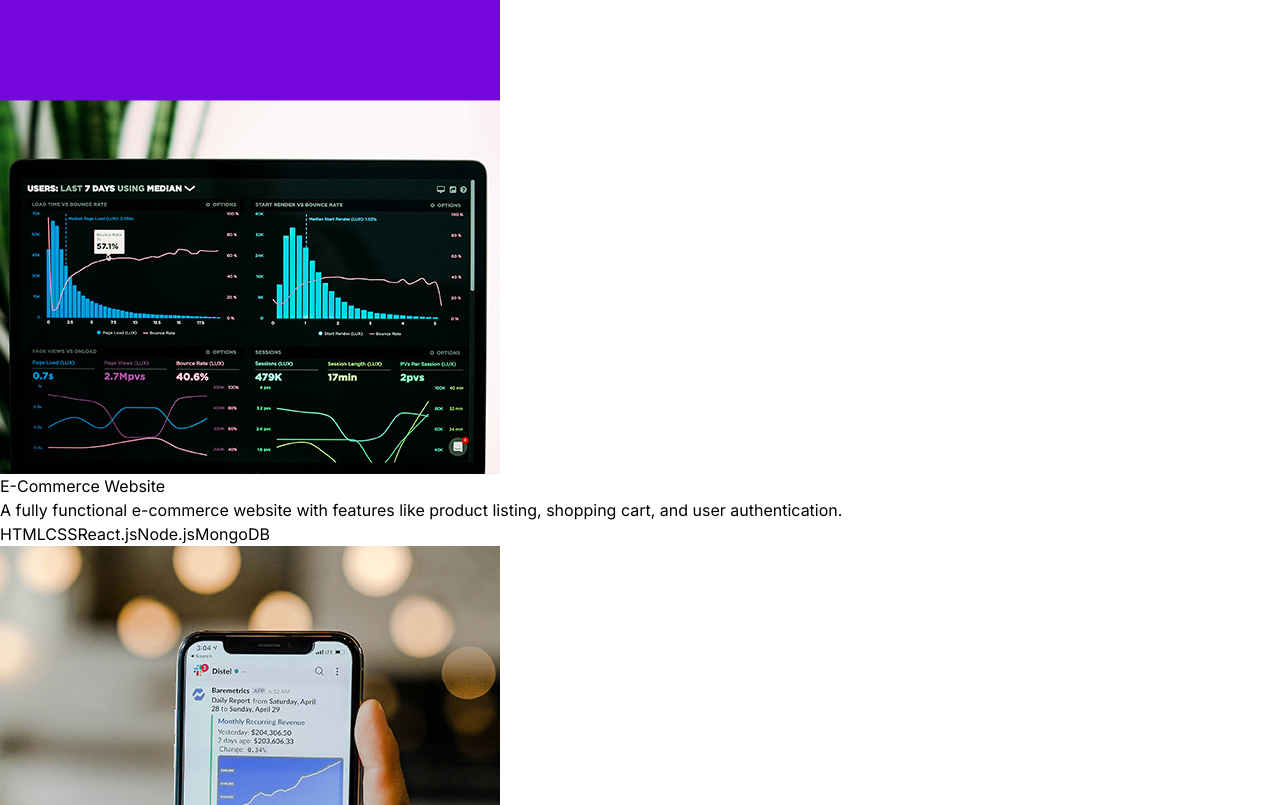
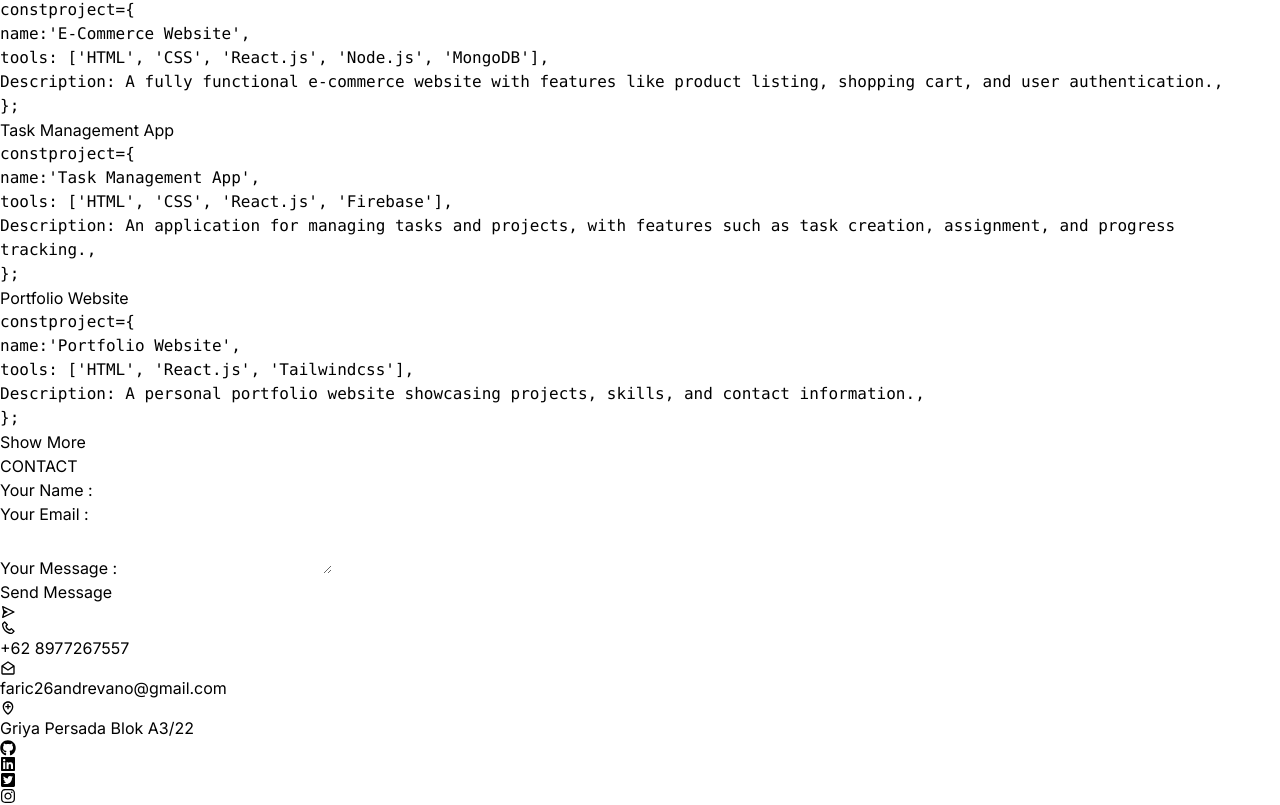
Before and after one commit to faricandrevano/portfolio, a React (Vite) app: page / in a window 1280 px wide. Shown: the part 2235-3040 px from the top of the page. Built offline with nearby package versions, Linux system fonts and the light colour scheme.

Commit message:
modified contact,Projects section

```diff
--- a/package.json
+++ b/package.json
@@ -10,6 +10,7 @@
     "preview": "vite preview"
   },
   "dependencies": {
+    "@emailjs/browser": "^4.3.3",
     "framer-motion": "^11.2.10",
     "react": "^18.2.0",
     "react-dom": "^18.2.0",
--- a/src/components/Contact.jsx
+++ b/src/components/Contact.jsx
@@ -1,13 +1,66 @@
 import { CONTACT } from "../constants"
-
+import { motion } from "framer-motion"
+import { BiSend,BiLocationPlus,BiPhone,BiEnvelopeOpen } from "react-icons/bi"
+import { FaLinkedin,FaGithub,FaTwitterSquare,FaInstagram } from 'react-icons/fa';
+import emailjs from '@emailjs/browser'
 function Contact() {
   return (
     <div className="border-b border-neutral-900 pb-20">
-        <h1 className="my-10 text-center text-4xl">CONTACT ME</h1>
-        <div className="text-center tracking-tighter">
-            <p className="my-4">{CONTACT.address}</p>
-            <p className="my-4">{CONTACT.phoneNo}</p>
-            <a href="#" className="my-4 border-b">{CONTACT.email}</a>
+        <motion.h1
+        initial={{opacity: 0,y:-100}}
+        whileInView={{opacity:1,y:0}}
+        transition={{duration:1}}
+        className="my-10 text-center text-4xl">CONTACT</motion.h1>
+        <div className="flex lg:flex-row flex-col">
+          <div className="lg:w-1/2 w-full">
+              <motion.div
+              initial={{x: -100,opacity:0}}
+              whileInView={{x:0 ,opacity:1}}
+              transition={{duration:1.5}}
+              className="w-full p-4 rounded-md">
+                {/* <p className="text-sm tracking-tight text-neutral-400">If you have any questions or concerns, please don't hesitate to contact me. I am open to any work opportunities that align with my skills and interests.</p> */}
+                <div className="mb-6">
+                  <label className="pb-2 block tracking-tighter text-neutral-400">
+                      Your Name :
+                  </label>
+                  <input type="text" className="w-full rounded text-neutral-400 bg-neutral-900 outline-none px-3 py-2 focus:outline-2 focus:outline-slate-800 transition-all duration-300 border border-neutral-400"/>
+                </div>
+                <div className="mb-6">
+                  <label className="pb-2 block tracking-tighter text-neutral-400">
+                    Your Email :
+                  </label>
+                  <input type="email" className="w-full rounded text-neutral-400 bg-neutral-900 outline-none px-3 py-2 focus:outline-2 focus:outline-slate-800 transition-all duration-300 border border-neutral-400" />
+                </div>
+                <div className="mb-6">
+                  <label className="pb-2 block tracking-tighter text-neutral-400">
+                      Your Message :
+                  </label>
+                  <textarea type="email" className="w-full rounded-md text-neutral-400 bg-neutral-900 focus:outline-2 focus:outline-slate-800 outline-none transition-all duration-300 px-3 py-2 h-32 border border-neutral-400" maxLength={500} />
+                </div>
+                <div className="">
+                    <button type="submit" className="flex items-center mx-auto bg-neutral-900 px-3 py-2 rounded-full focus:outline focus:outline-slate-900 transition-all duration-300">Send Message<span className="pl-2"><BiSend/></span></button>
+                </div>
+              </motion.div>
+          </div>
+          <div className="lg:w-1/2 w-full">
+          <motion.div
+          initial={{x: 100,opacity:0}}
+          whileInView={{x:0 ,opacity:1}}
+          transition={{duration:1.5}}
+          >
+              <div className="p-4 space-y-4 mt-8">
+                <div className="flex items-center text-lg text-neutral-400"><BiPhone/><span className="pl-2">+62 8977267557</span></div>
+                <div className="flex items-center text-lg text-neutral-400"><BiEnvelopeOpen/><span className="pl-2">faric26andrevano@gmail.com</span></div>
+                <div className="flex items-center text-lg text-neutral-400"><BiLocationPlus/><span className="pl-2">Griya Persada Blok A3/22</span></div>
+              </div>
+              <div className="flex text-3xl justify-evenly mt-10">
+                  <div><a href="https://github.com/faricandrevano" target="_blank" rel="noopener noreferrer"><FaGithub /></a></div>
+                  <div><a href="https://www.linkedin.com/in/faric-andrevano-10367a2a4/" target="_blank" rel="noopener noreferrer"><FaLinkedin /></a></div>
+                  <div><a href="https://x.com/FaricAndrevano" target="_blank" rel="noopener noreferrer"><FaTwitterSquare /></a></div>
+                  <div><a href="https://www.instagram.com/developement_wesid/" target="_blank" rel="noopener noreferrer"><FaInstagram /></a></div>
+              </div>
+            </motion.div>
+          </div>
         </div>
     </div>
   )
--- a/src/components/Experience.jsx
+++ b/src/components/Experience.jsx
@@ -28,12 +28,14 @@ function Experience() {
                         variants={animationContainer(true,index)}
                         whileInView="visible"
                         initial="hidden"
+                        viewport={{once: true}}
                         className="mb-2 text-sm text-neutral-400">{el.year}</motion.p>
                     </div>
                     <motion.div
                     variants={animationContainer(false,index)}
                     initial="hidden"
                     whileInView="visible"
+                    viewport={{once: true}}
                     className="w-full max-w-xl lg:w-3/4">
                         <h6 className="mb-2 font-semibold">{el.role} - <span className="text-sm text-purple-100">{el.company}</span></h6>
                         <p className="mb-4 text-neutral-400">{el.description}</p>
--- a/src/components/ProgressBar.jsx
+++ b/src/components/ProgressBar.jsx
@@ -2,7 +2,7 @@ import {motion, useScroll} from 'framer-motion';
 function ProgressBar() {
     const {scrollYProgress} = useScroll();
   return (
-    <motion.div style={{scaleX: scrollYProgress}} className='fixed top-0 right-0 left-0 h-2 bg-purple-500 origin-[0] z-10'></motion.div>
+    <motion.div style={{scaleX: scrollYProgress}} className='fixed top-0 right-0 left-0 h-1 bg-purple-800 origin-left z-10'></motion.div>
   )
 }
 
--- /dev/null
+++ b/src/components/ProjectCard.jsx
@@ -0,0 +1,64 @@
+import React from 'react'
+function ProjectCard({project}) {
+  return (
+    <div className="bg-[#22212c] border-[#1b2c68a0] relative rounded-lg border bg-gradient-to-r w-full">
+      <div className="flex flex-row">
+        <div className="h-[1px] w-full bg-gradient-to-r from-transparent via-pink-500 to-violet-600"></div>
+        <div className="h-[1px] w-full bg-gradient-to-r from-violet-600 to-transparent"></div>
+      </div>
+      <div className="px-4 lg:px-8 py-3 lg:py-5 relative">
+        <div className="flex flex-row space-x-1 lg:space-x-2 absolute top-1/2 -translate-y-1/2">
+          <div className="h-2 w-2 lg:h-3 lg:w-3 rounded-full bg-red-400"></div>
+          <div className="h-2 w-2 lg:h-3 lg:w-3 rounded-full bg-orange-400"></div>
+          <div className="h-2 w-2 lg:h-3 lg:w-3 rounded-full bg-green-200"></div>
+        </div>
+        <p className="text-center ml-3 text-[#16f2b3] text-base lg:text-xl">
+          {project.title}
+        </p>
+      </div>
+      <div className="overflow-hidden border-t-[2px] border-indigo-900 px-4 lg:px-8 py-4 lg:py-8">
+        <code className="font-mono text-xs md:text-sm lg:text-base">
+          <div className="blink">
+            <span className="mr-2 text-pink-500">const</span>
+            <span className="mr-2 text-white">project</span>
+            <span className="mr-2 text-pink-500">=</span>
+            <span className="text-gray-400">{'{'}</span>
+          </div>
+          <div>
+            <span className="ml-4 lg:ml-8 mr-2 text-white">name:</span>
+            <span className="text-gray-400">{`'`}</span>
+            <span className="text-amber-300">{project.title}</span>
+            <span className="text-gray-400">{`',`}</span>
+          </div>
+
+          <div className="ml-4 lg:ml-8 mr-2">
+            <span className=" text-white">tools:</span>
+            <span className="text-gray-400">{` ['`}</span>
+            {
+                project.technologies.map((el,index) => (
+                    <React.Fragment key={index}>
+                        <span className="text-amber-300">{el}</span>
+                        {
+                            project.technologies.length - 1 !== index && (
+                                <span className="text-gray-400">{`', '`}</span>
+                            )
+                        }
+                    </React.Fragment>
+                ))
+            }
+            <span className="text-gray-400">{"'],"}</span>
+          </div>
+
+          <div className="ml-4 lg:ml-8 mr-2">
+            <span className="text-white">Description:</span>
+            <span className="text-cyan-400">{' ' + project.description}</span>
+            <span className="text-gray-400">,</span>
+          </div>
+          <div><span className="text-gray-400">{`};`}</span></div>
+        </code>
+      </div>
+    </div>
+  )
+}
+
+export default ProjectCard
--- a/src/components/Projects.jsx
+++ b/src/components/Projects.jsx
@@ -1,5 +1,7 @@
 import { PROJECTS } from "../constants";
 import { motion } from "framer-motion";
+import { useState,useEffect } from "react";
+import ProjectCard from "./ProjectCard";
 const ContainerVariants = (Leftcontainer,index) => ({
     from: {
         x: Leftcontainer? -100: 100,
@@ -9,40 +11,46 @@ const ContainerVariants = (Leftcontainer,index) => ({
         x: 0,
         opacity: 1,
         transition: {
-            duration: 0.5 + index
+            duration: 1,
         }
     }
 })
 function Projects() {
+    const [countProject,setCountProject] = useState(3)
+    const [items,setItems] = useState([]);
+    const showMoreItem = () => {
+        setCountProject(prevCount => prevCount + 3)
+    }
+    useEffect(() => {
+        setItems(PROJECTS.slice(0,countProject));
+    },[countProject])
   return (
     <div className="border-b border-neutral-900 pb-4">
-        <h1 className="my-20 text-center text-4xl">Projects</h1>
+        <motion.h1
+        initial={{y: -100,opacity: 0}}
+        whileInView={{y: 0,opacity:1}}
+        transition={{duration: 1}}
+        className="my-20 text-center text-4xl">Projects</motion.h1>
         <div>
-            {PROJECTS.map((el,index) => (
-                <div key={index} className="mb-8 flex flex-wrap lg:justify-center">
-                    <div className="w-full lg:w-1/4">
-                        <motion.img
-                            variants={ContainerVariants(true,index)}
-                            initial="from"
-                            whileInView="to"
-                            src={el.image}
-                            alt={el.title}
-                            className="mb-6 rounded lg:w-44"
-                         />
-                    </div>
-                    <motion.div
-                    variants={ContainerVariants(false,index)}
-                    initial="from"
-                    whileInView="to"
-                    className="w-full max-w-xl lg:w-3/4">
-                        <h6 className="mb-2 font-semibold">{el.title}</h6>
-                        <p className="mb-4 text-neutral-400">{el.description}</p>
-                        {el.technologies.map((tech,index) => (
-                            <span key={index} className="mr-2 rounded bg-neutral-900 px-2 py-1 text-sm font-medium text-purple-800">{tech}</span>
-                        ))}
-                    </motion.div>
-                </div>
+            {items.map((el,index) => (
+                <motion.div
+                initial={{x: -100,opacity: 0}}
+                whileInView={{x: 0,opacity:1}}
+                transition={{duration: 1}}
+                viewport={{once: true}}
+                className="my-4" key={index}>
+                    <ProjectCard project={el}/>
+                </motion.div>
             ))}
+            {
+                countProject < PROJECTS.length && (
+                    <motion.button
+                    initial={{scale: 1}}
+                    whileHover={{scale: 1.1}}
+                    onClick={showMoreItem}
+                    className="block mx-auto text-white rounded-full bg-neutral-900 px-3 py-2 my-6 text-md">Show More</motion.button>
+                )
+            }
         </div>
     </div>
   )
--- a/src/constants/index.js
+++ b/src/constants/index.js
@@ -41,31 +41,39 @@ export const EXPERIENCES = [
 export const PROJECTS = [
   {
     title: "E-Commerce Website",
-    image: project1,
     description:
       "A fully functional e-commerce website with features like product listing, shopping cart, and user authentication.",
     technologies: ["HTML", "CSS", "React.js", "Node.js", "MongoDB"],
   },
   {
     title: "Task Management App",
-    image: project2,
     description:
       "An application for managing tasks and projects, with features such as task creation, assignment, and progress tracking.",
     technologies: ["HTML", "CSS", "React.js", "Firebase"],
   },
   {
     title: "Portfolio Website",
-    image: project3,
     description:
       "A personal portfolio website showcasing projects, skills, and contact information.",
     technologies: ["HTML", "React.js", "Tailwindcss"],
   },
   {
     title: "Blogging Platform",
-    image: project4,
     description:
       "A platform for creating and publishing blog posts, with features like rich text editing, commenting, and user profiles.",
     technologies: ["HTML", "CSS", "React.js", "Express", "mySQL"],
+  },
+  {
+    title: "PPDB Website",
+    description:
+      "A platform for new student admission system",
+    technologies: ["Laravel", "Tailwindcss"],
+  },
+  {
+    title: "school website attendance",
+    description:
+      "A platform for record attendance for students at school.",
+    technologies: ["React.js", "TailwindCSS", "Express", "Prisma"],
   },
 ];
 
```
Also changed, not shown: 1 other file (tests, documents, lock files or other folders).
